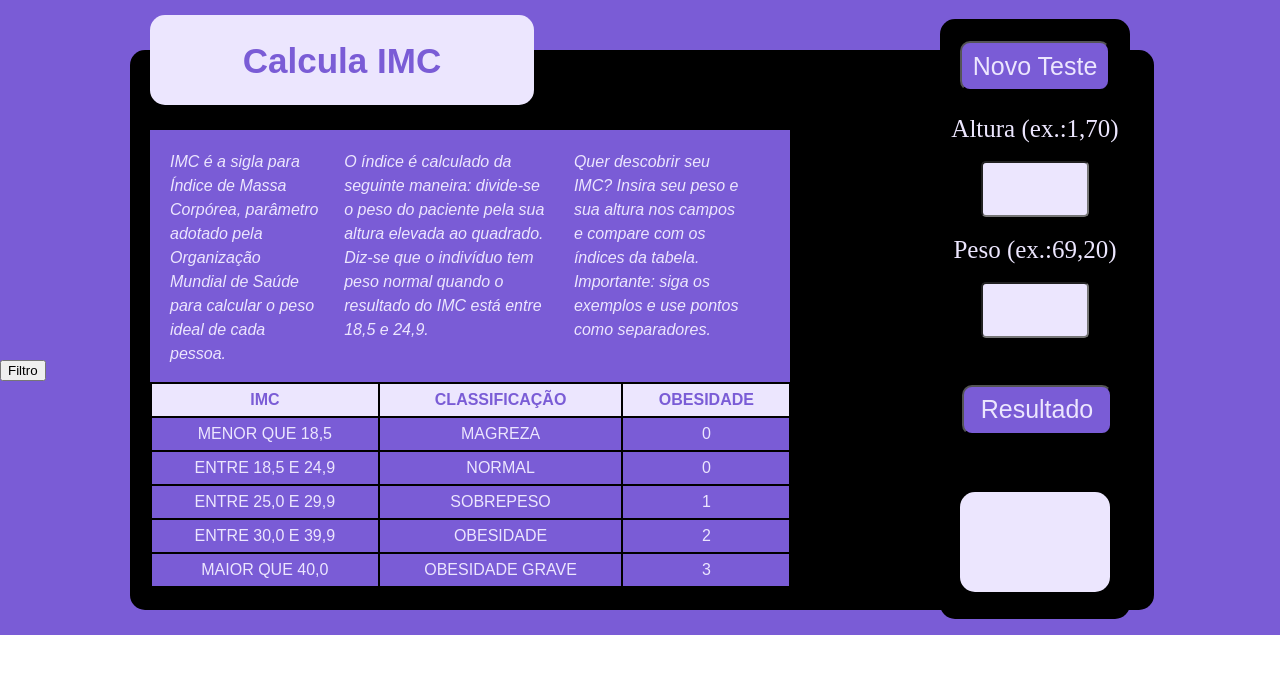
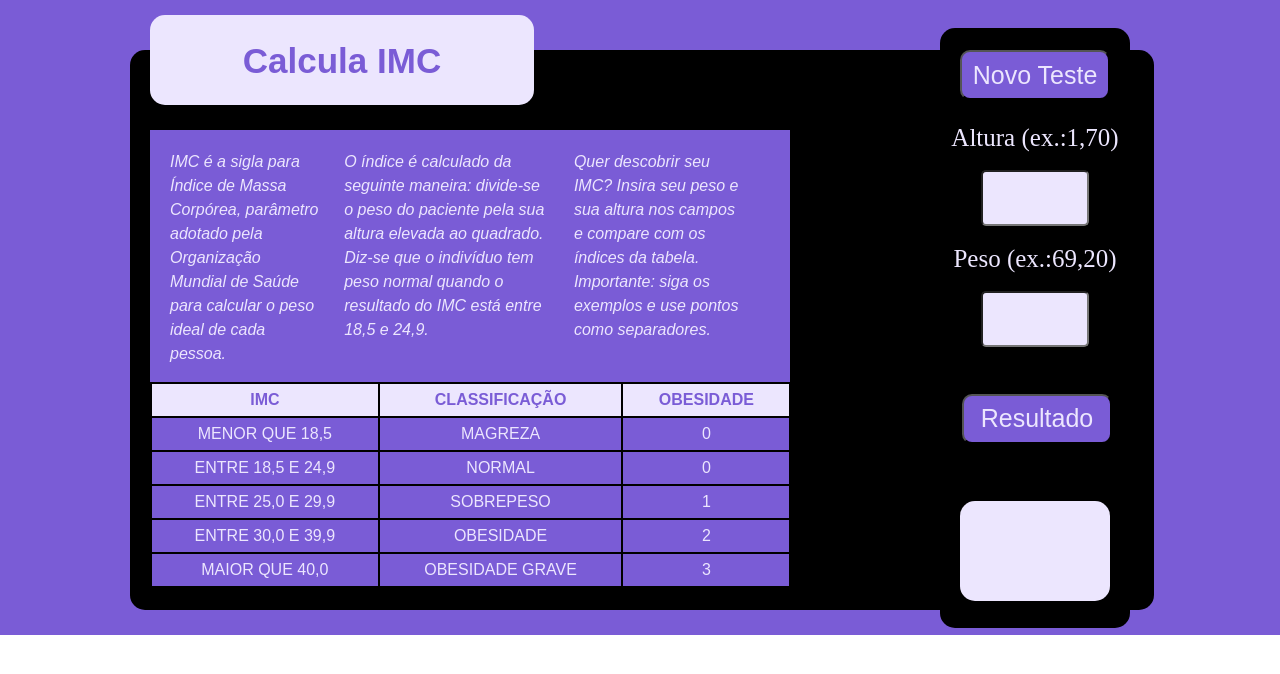
Before and after one commit to HederAlves/Vue-IMC, a Vue app: page / in a window 1280 px wide. Shown: the top 674 px of the page. Built offline with nearby package versions, Linux system fonts and the light colour scheme.

Commit message:
Test
FIlter

```diff
--- a/src/App.vue
+++ b/src/App.vue
@@ -3,7 +3,6 @@
     <h1>{{ titulo }}</h1>
     <Header/>
     <Tabela :list="listaDeTarefas" />
-  <button @click="filtro()">Filtro</button>
      <!-- evento.SectionUser<button @click='filtro'>Teste</button>-->
     <SectionUser :estado="this"/>
     <!-- pegar o evento SectionUser e disparar uma função(filtro) parâmetro resultado. -->
@@ -59,23 +58,15 @@ export default {
       resultado:""
     }
   },
-  methods: {
-    //resultado
-    filtro() {
-      console.log(this.resultado)
-      const novaLista = this.listaDeTarefas.filter(() => {
-         if (this.resultado < 18.5) {
-            return this.listaDeTarefas = novaLista.splice(0,1)
-
-         } else {
-           return this.listaDeTarefas = novaLista.splice(4,1)
-         }
-       })
-       this.listaDeTarefas = novaLista.splice(0,1)
-
-    }
+  watch:{
+       resultado() {
+        if(this.resultado < 18.5) {
+          this.listaDeTarefas = this.list.splice(0,1)
+        }
   }
 }
+}
+
 </script>
 
 <style scoped>
--- a/src/components/SectionUser.vue
+++ b/src/components/SectionUser.vue
@@ -55,9 +55,9 @@ export default {
 <style scoped>
   .blocoPrincipal {
     position: absolute;
-    margin: -510px 0px 0px 925px;
+    margin: -480px 0px 0px 925px;
     width: 220px;
-    height: 400px;
+    height: 410px;
     box-sizing: border-box;
     border-radius: 15px;
     padding: 8px 15px;
```
